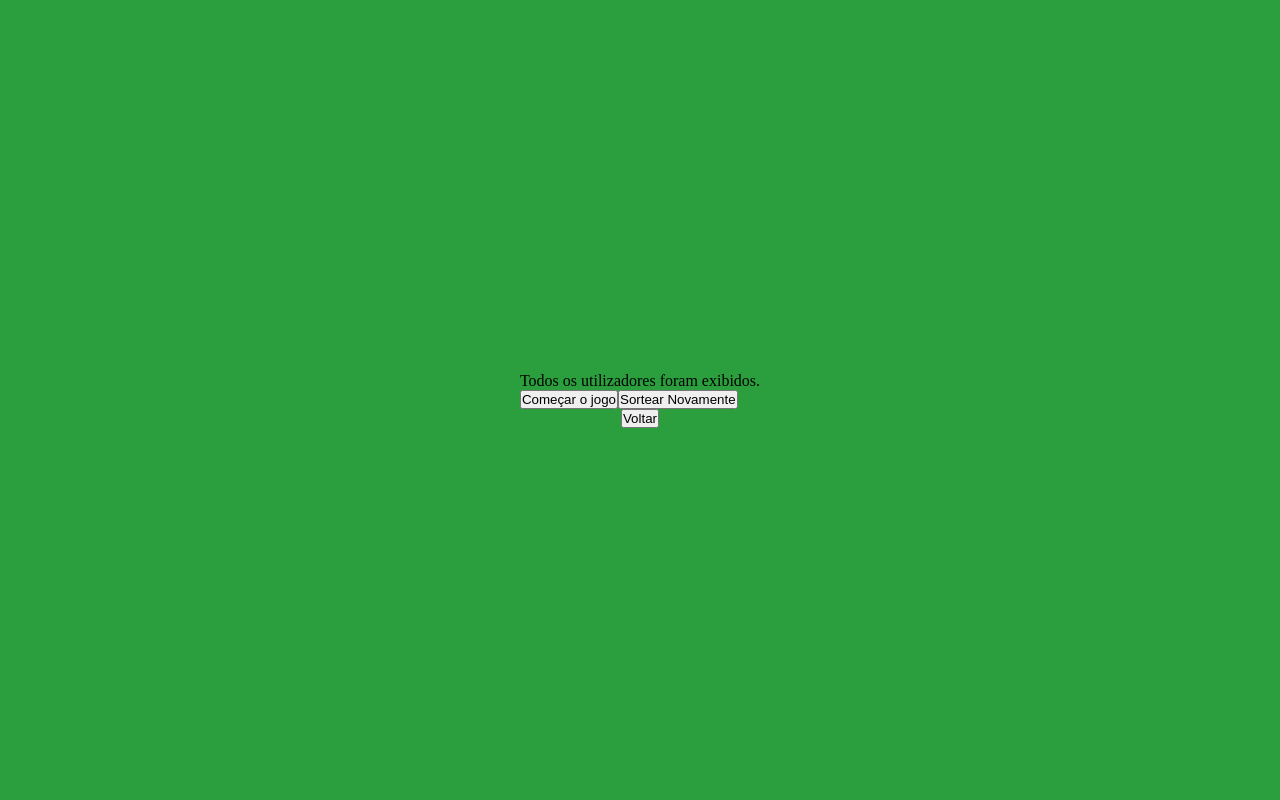
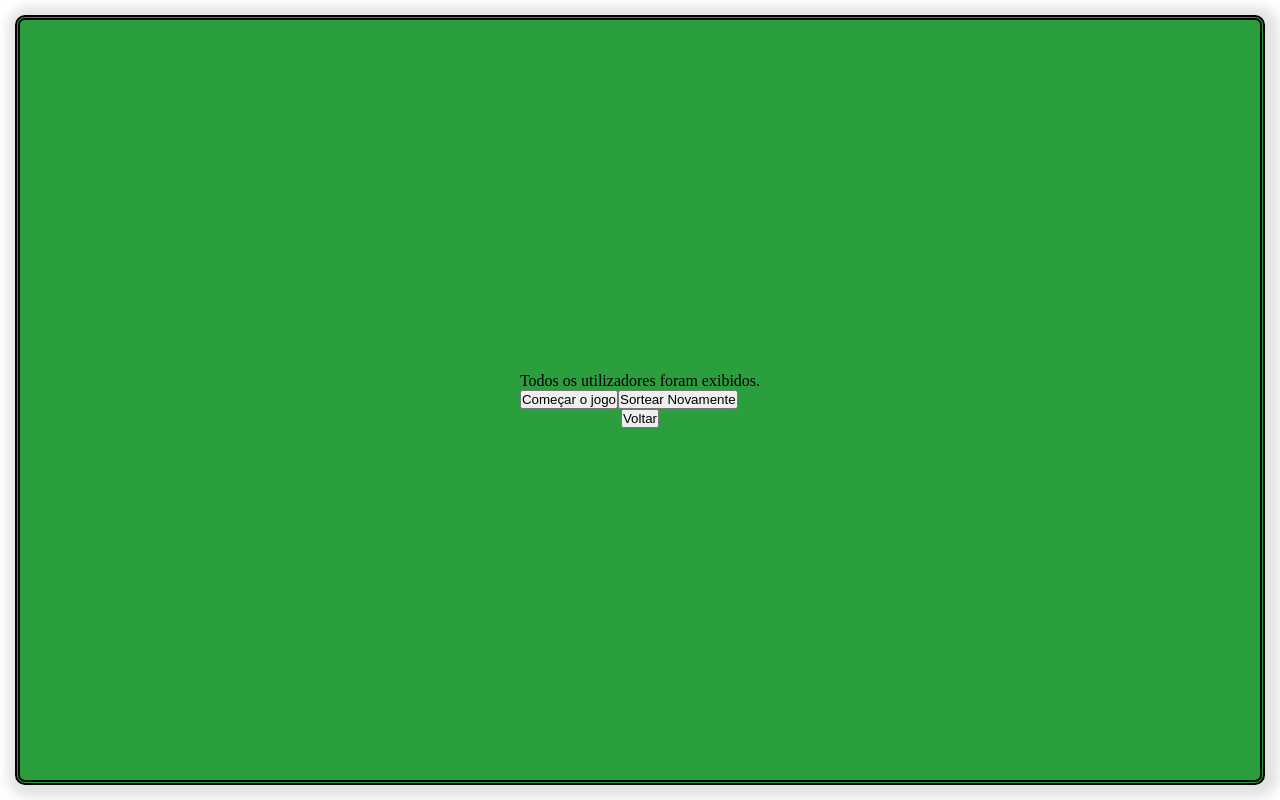
Before and after one commit to fernandogiroto/trickster_app, a Vue app: page /game in a window 1280 px wide. Built offline with nearby package versions, Linux system fonts and the light colour scheme.

Commit message:
GameView Color

```diff
--- a/src/views/GameView.vue
+++ b/src/views/GameView.vue
@@ -4,7 +4,7 @@
     <div class="game-view__user" v-if="currentUser">
       <h2>{{ currentUser.username }}</h2>
       <p v-if="showWord">{{ currentUser.word }}</p>
-      <button v-if="!showWord" @click="showWord = true">Mostrar Palavra</button>
+      <button class="button button__dark"  v-if="!showWord" @click="showWord = true">Mostrar Palavra</button>
       <button v-if="showWord" @click="nextUser">Esconder Palavra e Próximo</button>
     </div>
     <div v-else>
@@ -80,9 +80,13 @@
 
   .game-view{
     @include flexbox(column,center,center);
-    width: 100%;
     height: 100%;
     overflow: hidden;
+    overflow: hidden;
+    margin: 15px;
+    border: 5px double #000;
+    box-shadow: 3px 2px 11px 10px rgb(90 77 77 / 16%);
+    border-radius: 10px;
     &__user{
       padding: 20px;
     }
```
